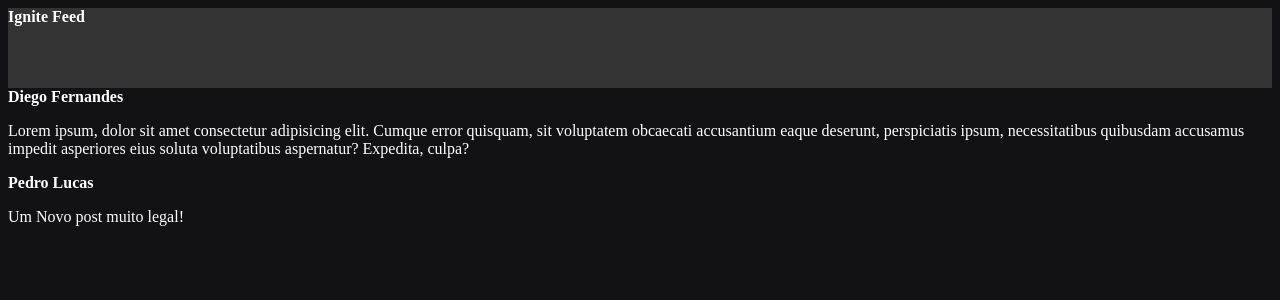
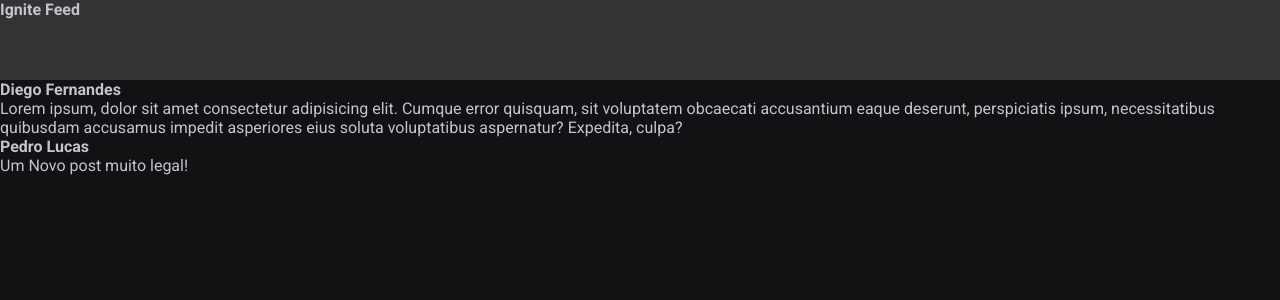
Before and after one commit to PedroLucasAraujo/learning__reactjs_ignite_feed, a React (Vite) app: page / in a window 1280 px wide. Shown: the top 300 px of the page. Built offline with nearby package versions, Linux system fonts and the light colour scheme.

Commit message:
class07: CSS Global

```diff
--- a/index.html
+++ b/index.html
@@ -2,8 +2,16 @@
 <html lang="en">
   <head>
     <meta charset="UTF-8" />
+
+    <link rel="preconnect" href="https://fonts.googleapis.com" />
+    <link rel="preconnect" href="https://fonts.gstatic.com" crossorigin />
+    <link
+      href="https://fonts.googleapis.com/css2?family=Roboto:wght@400;700&display=swap"
+      rel="stylesheet"
+    />
     <link rel="icon" type="image/svg+xml" href="/vite.svg" />
     <meta name="viewport" content="width=device-width, initial-scale=1.0" />
+
     <title>Learning ReactJS Ignite Feed</title>
   </head>
   <body>
--- a/src/App.jsx
+++ b/src/App.jsx
@@ -1,7 +1,7 @@
 import { Header } from "./components/Header";
 import { Post } from "./components/Post";
 
-import "./styles.css";
+import "./global.css";
 export function App() {
   return (
     <div>
--- /dev/null
+++ b/src/global.css
@@ -0,0 +1,33 @@
+:root {
+  --white: #fff;
+  --gray-100: #e1e1e6;
+  --gray-300: #c4c4cc;
+  --gray-400: #8d8d99;
+  --gray-600: #323238;
+  --gray-700: #29292e;
+  --gray-800: #202024;
+  --gray-900: #121214;
+  --green-500: #00875f;
+  /* --green-300: #00b37e; */
+}
+
+* {
+  margin: 0;
+  padding: 0;
+  box-sizing: border-box;
+}
+
+body {
+  background: var(--gray-900);
+  color: var(--gray-300);
+  -webkit-font-smoothing: antialiased;
+}
+
+body,
+input,
+textarea,
+button {
+  font-family: "Roboto", sans-serif;
+  font-weight: 400;
+  font-size: 1rem;
+}
--- a/src/styles.css
+++ /dev/null
@@ -1,4 +0,0 @@
-body {
-  background: #121214;
-  color: white;
-}
```
